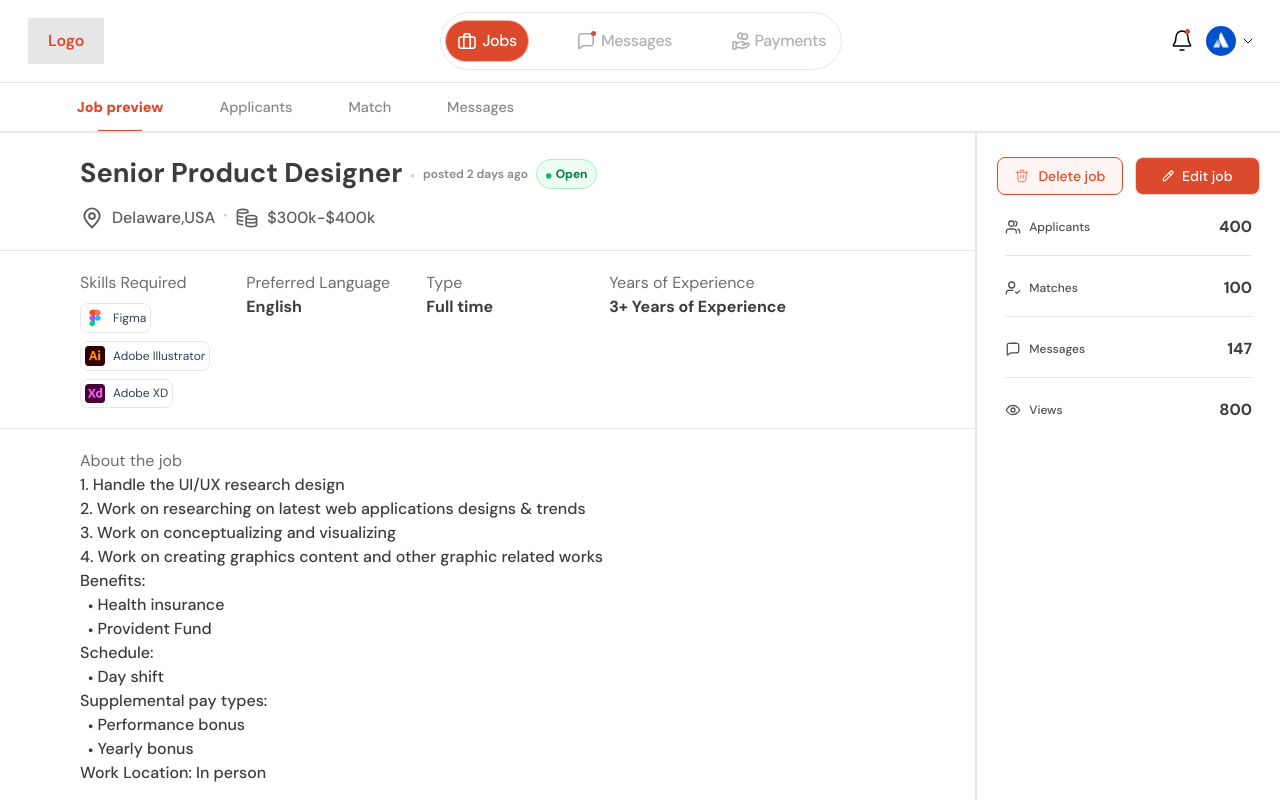
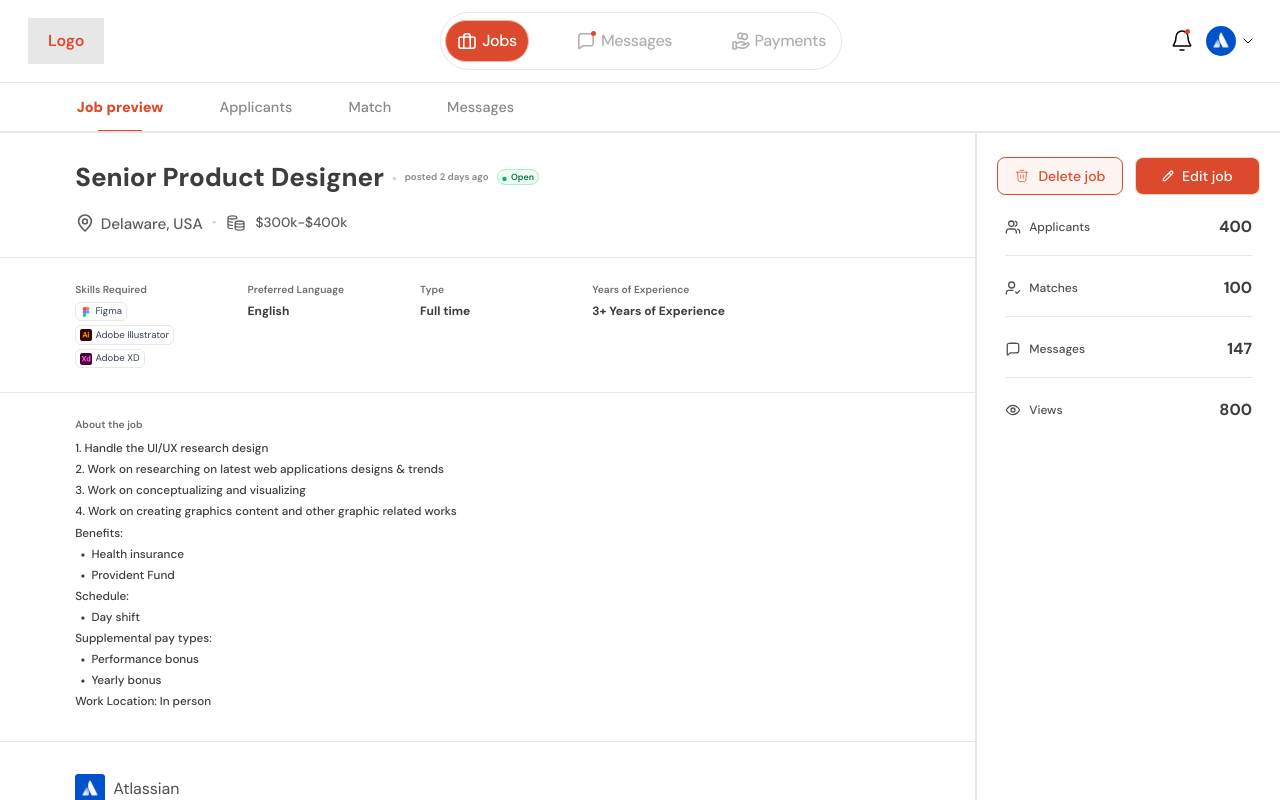
Before and after one commit to mvp5464/Techkareer-assignment, a Next.js app: page / in a window 1280 px wide. Shown: the top 800 px of the page. Built offline with nearby package versions, Linux system fonts and the light colour scheme.

Commit message:
Main Section updated

```diff
--- a/src/components/JobAbout.tsx
+++ b/src/components/JobAbout.tsx
@@ -1,8 +1,10 @@
 const JobAbout = () => {
   return (
     <div className="border-b border-[#E7E7E7]">
-      <div className="ml-20 my-5 text-[#3D3D3D] font-[500] ">
-        <div className=" text-[#6E6D6D] font-normal">About the job</div>
+      <div className="ml-[4.7rem] my-[1.5rem] text-[#3D3D3D] flex flex-col gap-[0.22rem] font-[500] text-[0.73rem]">
+        <div className=" text-[#6E6D6D] font-semibold mb-1 text-[0.64rem]">
+          About the job
+        </div>
         <div>1. Handle the UI/UX research design</div>
         <div>
           2. Work on researching on latest web applications designs & trends
@@ -11,36 +13,36 @@ const JobAbout = () => {
         <div>
           4. Work on creating graphics content and other graphic related works
         </div>
-        <div>
+        <div className="flex flex-col gap-[0.22rem]">
           <div>Benefits:</div>
-          <div className=" pl-2">
-            <span>&#x1F784;&nbsp;</span>
+          <div className=" pl-[0.35rem] ">
+            <span className="font-extrabold pr-1">&#x1F784;&nbsp;</span>
             <span>Health insurance</span>
           </div>
-          <div className=" pl-2">
-            <span>&#x1F784;&nbsp;</span>
+          <div className=" pl-[0.35rem]">
+            <span className="font-extrabold pr-1">&#x1F784;&nbsp;</span>
             <span>Provident Fund</span>
           </div>
         </div>
-        <div>
+        <div className="flex flex-col gap-[0.22rem]">
           <div>Schedule:</div>
-          <div className=" pl-2">
-            <span>&#x1F784;&nbsp;</span>
+          <div className=" pl-[0.35rem]">
+            <span className="font-extrabold pr-1">&#x1F784;&nbsp;</span>
             <span>Day shift</span>
           </div>
         </div>
-        <div>
+        <div className="flex flex-col gap-[0.22rem]">
           <div>Supplemental pay types:</div>
-          <div className=" pl-2">
-            <span>&#x1F784;&nbsp;</span>
+          <div className=" pl-[0.35rem]">
+            <span className="font-extrabold pr-1">&#x1F784;&nbsp;</span>
             <span>Performance bonus</span>
           </div>
-          <div className=" pl-2">
-            <span>&#x1F784;&nbsp;</span>
+          <div className=" pl-[0.35rem]">
+            <span className="font-extrabold pr-1">&#x1F784;&nbsp;</span>
             <span>Yearly bonus</span>
           </div>
         </div>
-        <div>Work Location: In person</div>
+        <div className="pb-[0.4rem]">Work Location: In person</div>
       </div>
     </div>
   );
--- a/src/components/JobCompany.tsx
+++ b/src/components/JobCompany.tsx
@@ -3,8 +3,8 @@ import JobCompanyComp from "./JobCompanyComp";
 const JobCompany = () => {
   return (
     <div className="border-b border-[#E7E7E7]">
-      <div className="ml-20 my-5 ">
-        <div className=" flex items-center gap-2 text-[#4F4F4F] mb-4">
+      <div className="ml-[4.7rem] my-[2rem]">
+        <div className=" flex items-center gap-2 text-[#4F4F4F] mb-[1.22rem] ">
           <Image
             src="/appLogo.png"
             alt="App Logo"
@@ -13,9 +13,9 @@ const JobCompany = () => {
             height={0}
             priority
           />
-          <span className=" font-bold">Atlassian</span>
+          <span className=" font-">Atlassian</span>
         </div>
-        <div className="  grid grid-cols-[1fr,2fr] w-full gap-2">
+        <div className="grid grid-cols-[20fr,45fr] gap-[1.15rem] -mb-2">
           <div>
             <JobCompanyComp title={"Company size"} info={"1k-2k Employees"} />
           </div>
--- a/src/components/JobCompanyComp.tsx
+++ b/src/components/JobCompanyComp.tsx
@@ -1,8 +1,10 @@
 const JobCompanyComp = ({ title, info }: { title: string; info: string }) => {
   return (
     <>
-      <div className=" text-xs text-[#6E6D6D] font-[500]">{title}</div>
-      <div className=" text-sm text-[#3D3D3D] font-semibold">{info}</div>
+      <div className=" text-[0.65rem] text-[#6E6D6D] font-[500]">{title}</div>
+      <div className=" text-[0.75rem] text-[#3D3D3D] font-[500] pt-[0.2rem]">
+        {info}
+      </div>
     </>
   );
 };
--- a/src/components/JobHeader.tsx
+++ b/src/components/JobHeader.tsx
@@ -4,27 +4,29 @@ import StackIcon from "./icons/StackIcon";
 const JobHeader = () => {
   return (
     <div className="border-b border-[#E7E7E7]">
-      <div className="ml-20 my-5 ">
+      <div className="ml-[4.7rem] my-[1.55rem] mb-[1.37rem] ">
         <div className=" flex gap-2 justify-centers items-center">
-          <div className=" font-bold text-[1.7rem] text-[#3D3D3D] ">
+          <div className=" font-extrabold text-[1.62rem] text-[#3D3D3D] ">
             Senior Product Designer
           </div>
           <span className=" text-[#D1D1D1] text-sm">&#x1F784;</span>
-          <div className=" text-[#888888] font-semibold text-xs">
+          <div className=" text-[#888888] font-semibold text-[0.6rem]">
             posted 2 days ago
           </div>
-          <div className=" flex items-center justify-center gap-1 text-3xl font-bold border border-[#ABEFC6] px-2 bg-[#ECFDF3] rounded-2xl">
-            <span className=" text-xl text-[#17B26A] ">&#x1F784;</span>
-            <span className=" text-[#067647]  text-xs ">Open</span>
+          <div className=" flex items-center justify-center gap-1  text-center font-semibold border border-[#ABEFC6] px-1 bg-[#ECFDF3] rounded-2xl h-4 ">
+            <span className=" text-[1remd] pt-[0.1rem] text-[#17B26A] ">
+              &#x1F784;
+            </span>
+            <span className="text-[0.55rem] text-[#067647] ">Open</span>
           </div>
         </div>
-        <div className=" flex font-[500] mt-3 items-center gap-2 text-[#5D5D5D]">
-          <div className=" flex gap-2">
-            <LocationIcon />
-            <span className="  ">Delaware,USA</span>
+        <div className=" flex font-[500] mt-[0.99rem] text-[0.95rem] items-center gap-2 text-[#5D5D5D]">
+          <div className=" flex gap-[0.6rem]">
+            <LocationIcon className=" w-5 h-5" />
+            <span className=" -ml-1 ">Delaware, USA</span>
             <span className=" text-[#D1D1D1] text-xs">&#x1F784;</span>
-            <StackIcon />
-            <span>$300k-$400k</span>
+            <StackIcon className=" w-5 h-5" />
+            <span className=" text-[0.85rem] ">$300k-$400k</span>
           </div>
         </div>
       </div>
--- a/src/components/JobInfo.tsx
+++ b/src/components/JobInfo.tsx
@@ -3,10 +3,12 @@ import JobInfoComp from "./JobInfoComp";
 const JobInfo = () => {
   return (
     <div className="border-b border-[#E7E7E7]">
-      <div className="ml-20 my-5 ">
-        <div className=" flex gap-9">
-          <div className=" space-y-2">
-            <div className=" text-[#6E6D6D]">Skills Required</div>
+      <div className="ml-[4.7rem] my-[1.5rem] ">
+        <div className=" grid grid-cols-[2fr,2fr,2fr,2fr,3fr] gap-8">
+          <div className=" space-y-1">
+            <div className=" text-[#6E6D6D] font-semibold text-[0.64rem] ">
+              Skills Required
+            </div>
             <JobInfoComp image={"/figmaLogo.png"} name={"Figma"} />
             <JobInfoComp
               image={"/adobeAILogo.png"}
@@ -15,16 +17,26 @@ const JobInfo = () => {
             <JobInfoComp image={"/adobeXDLogo.png"} name={"Adobe XD"} />
           </div>
           <div>
-            <div className=" text-[#6E6D6D]">Preferred Language</div>
-            <div className=" text-[#3D3D3D] font-bold">English</div>
+            <div className=" text-[#6E6D6D] font-semibold text-[0.64rem]">
+              Preferred Language
+            </div>
+            <div className=" text-[#3D3D3D] font-bold text-[0.75rem] pt-1">
+              English
+            </div>
           </div>
           <div>
-            <div className=" text-[#6E6D6D]">Type</div>
-            <div className=" text-[#3D3D3D] font-bold">Full time</div>
+            <div className=" text-[#6E6D6D] font-semibold text-[0.64rem]">
+              Type
+            </div>
+            <div className=" text-[#3D3D3D] font-bold text-[0.75rem] pt-1">
+              Full time
+            </div>
           </div>
-          <div className=" ml-20 ">
-            <div className=" text-[#6E6D6D]">Years of Experience</div>
-            <div className=" text-[#3D3D3D] font-bold">
+          <div className=" ml-20s ">
+            <div className=" text-[#6E6D6D] font-semibold text-[0.64rem]">
+              Years of Experience
+            </div>
+            <div className=" text-[#3D3D3D] font-bold text-[0.75rem] pt-1">
               3+ Years of Experience
             </div>
           </div>
--- a/src/components/JobInfoComp.tsx
+++ b/src/components/JobInfoComp.tsx
@@ -4,7 +4,8 @@ const JobInfoComp = ({ image, name }: { image: string; name: string }) => {
   return (
     <>
       <div className=" flex">
-        <div className=" border flex items-center gap-2 px-1 py-1 rounded-lg text-xs">
+        <div className=" border flex items-center gap-[.2rem] px-1 py-[0.1rem] rounded-md text-[0.6rem] ">
+          <span className=" w-3">
             <Image
               src={image}
               alt={name}
@@ -13,6 +14,7 @@ const JobInfoComp = ({ image, name }: { image: string; name: string }) => {
               height={0}
               priority
             />
+          </span>
           <span className=" text-[#344054]">{name}</span>
         </div>
       </div>
```
Lines whose indentation alone changed are shown as unchanged.
